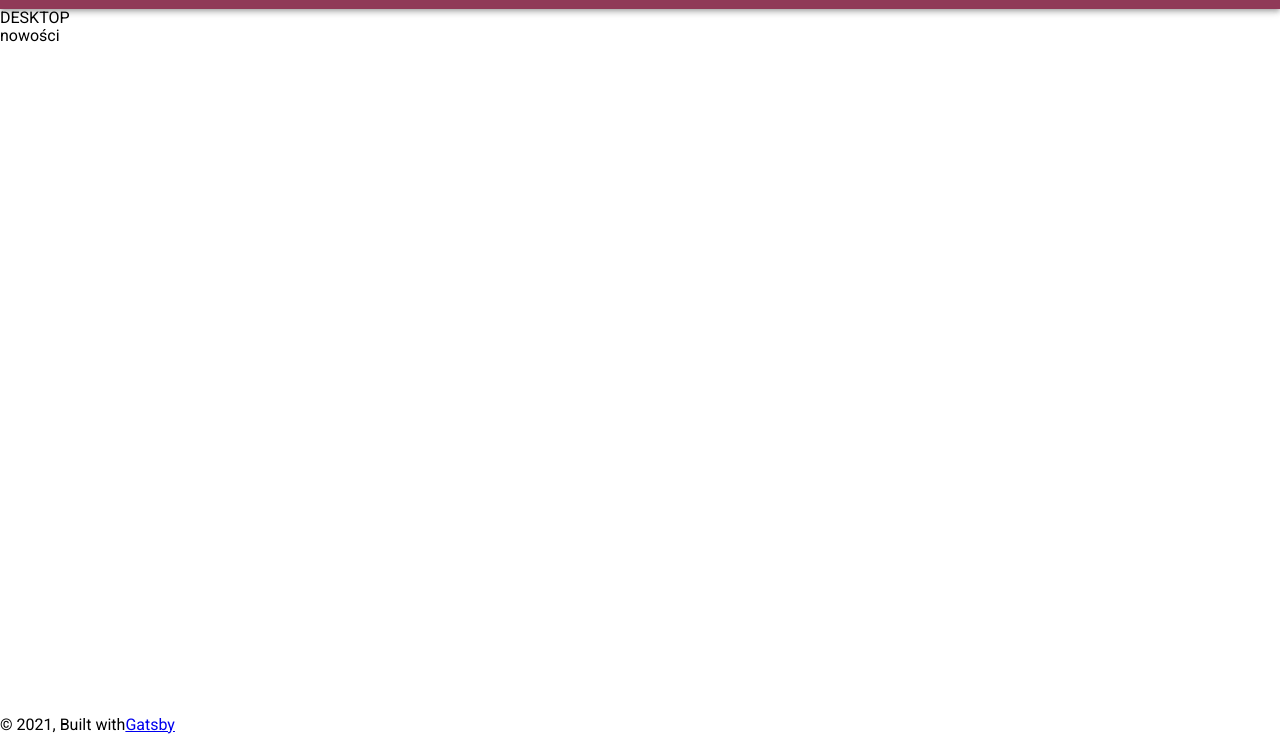
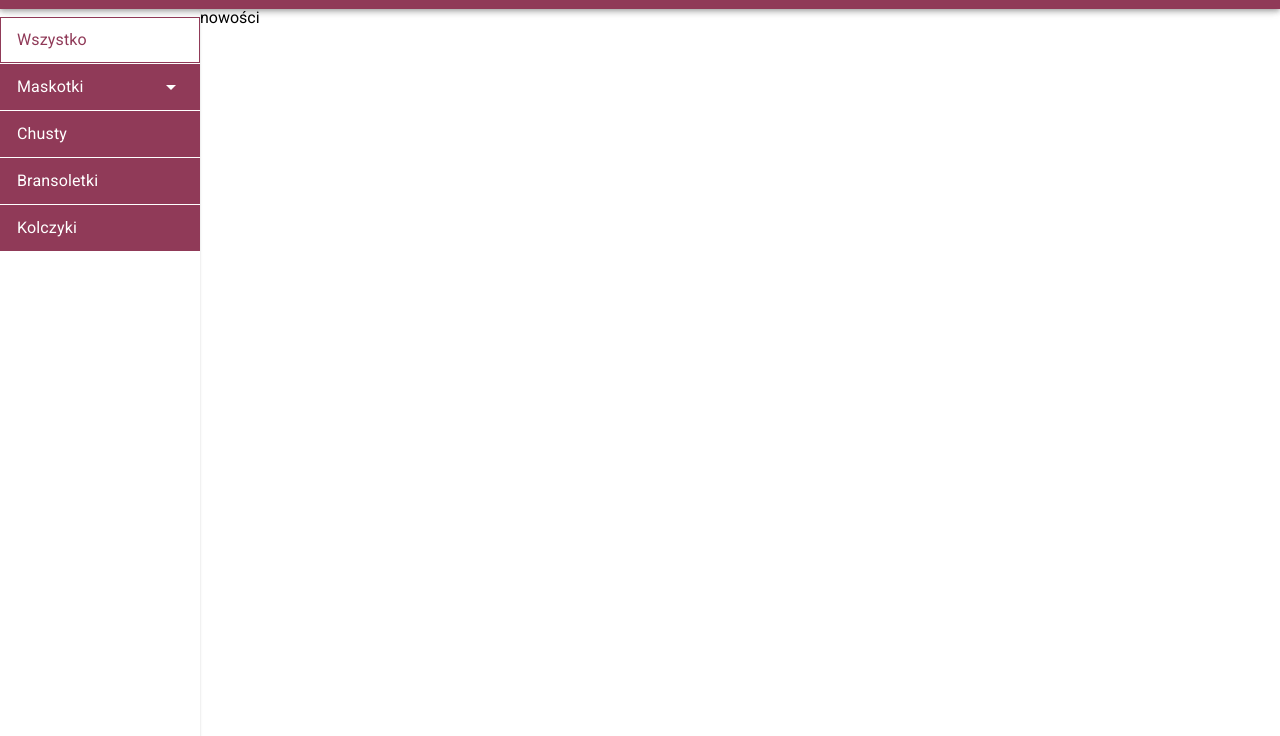
Before and after one commit to KrzysztofZiemski/paulahandmade, a Gatsby site: page / in a window 1280 px wide. Shown: the part 66-802 px from the top of the page. Built offline with nearby package versions, Linux system fonts and the light colour scheme; Gatsby itself is replaced by a stand-in of ours.

Commit message:
left menu desktop

```diff
--- /dev/null
+++ b/src/components/Footer/Footer.tsx
@@ -0,0 +1,19 @@
+import React from "react"
+import { makeStyles, Theme } from "@material-ui/core"
+
+const useStyles = makeStyles((theme: Theme) => ({
+  root: {
+    height: 60,
+    backgroundColor: theme.palette.primary.main,
+  },
+}))
+
+interface FooterProps {}
+
+const Footer = ({}: FooterProps) => {
+  const classes = useStyles()
+
+  return <footer className={classes.root}>test</footer>
+}
+
+export default Footer
--- a/src/components/LeftNavigation/CustomDivider.tsx
+++ b/src/components/LeftNavigation/CustomDivider.tsx
@@ -4,6 +4,9 @@ import React from "react"
 const useStyles = makeStyles(theme => ({
   root: {
     backgroundColor: theme.palette.primary.main,
+    [theme.breakpoints.up("md")]: {
+      backgroundColor: theme.palette.common.white,
+    },
   },
 }))
 
--- a/src/components/LeftNavigation/LeftNavigation.tsx
+++ b/src/components/LeftNavigation/LeftNavigation.tsx
@@ -8,6 +8,9 @@ import {
   Box,
   IconButton,
   Drawer,
+  Menu,
+  MenuItem,
+  Paper,
 } from "@material-ui/core"
 import React from "react"
 import NavigationItem from "./NavigationItem"
@@ -16,7 +19,6 @@ import CloseIcon from "@material-ui/icons/Close"
 
 const useStyles = makeStyles(theme => ({
   container: {
-    // height: "90vh",
     paddingTop: theme.spacing(1),
   },
   titleContainer: {
@@ -31,9 +33,21 @@ const useStyles = makeStyles(theme => ({
   icon: {
     color: theme.palette.common.black,
   },
-  paper: {
+  paperMobile: {
     height: "calc(100% - 158px)",
     top: "158px",
+  },
+  desktopMenuPaper: {
+    height: "100%",
+    width: 200,
+    paddingTop: theme.spacing(1),
+  },
+  desktopMenuList: {
+    [theme.breakpoints.up("md")]: {
+      position: "sticky",
+      top: 0,
+      paddingTop: 0,
+    },
   },
 }))
 
@@ -51,7 +65,7 @@ const LeftNavigation = ({
       <Hidden mdUp implementation="css">
         <Drawer
           BackdropProps={{ invisible: true }}
-          classes={{ paper: classes.paper }}
+          classes={{ paper: classes.paperMobile }}
           anchor={"bottom"}
           open={open}
           onClose={onClose}
@@ -74,19 +88,16 @@ const LeftNavigation = ({
           </Box>
         </Drawer>
       </Hidden>
-      <Hidden mdDown implementation="css">
-        DESKTOP
+      <Hidden smDown implementation="css">
+        <Paper className={classes.desktopMenuPaper}>
+          <MenuList className={classes.desktopMenuList}>
+            {navigationList.map(el => (
+              <NavigationItem key={el.label} item={el} onClose={onClose} />
+            ))}
+          </MenuList>
+        </Paper>
       </Hidden>
     </>
-    // <Divider />
-    // <SwipeableDrawer
-    //   anchor={"bottom"}
-    //   open={open}
-    //   onClose={() => {}}
-    //   onOpen={() => {}}
-    // >
-    //   <div> sasdasdasdadasdasdsds</div>
-    // </SwipeableDrawer>
   )
 }
 
--- a/src/components/LeftNavigation/NavigationItem.tsx
+++ b/src/components/LeftNavigation/NavigationItem.tsx
@@ -12,37 +12,63 @@ import {
 import ArrowDropDownIcon from "@material-ui/icons/ArrowDropDown"
 import ArrowRightIcon from "@material-ui/icons/ArrowRight"
 import { navigate } from "gatsby"
-import React, { useState } from "react"
+import React, { useEffect, useState } from "react"
 import { NavigationItemType } from "types/navigationItemType"
 import CustomDivider from "./CustomDivider"
 import useSiteMetadata from "../../hooks/useSiteMetadata"
 import { useLocation } from "@reach/router"
+import { getCategoryParam, subMenuIsOpen } from "./helpers"
 
 const useStyles = makeStyles((theme: Theme) => ({
   item: {
+    "&.MuiListItem-root": {
+      [theme.breakpoints.up("md")]: {
+        backgroundColor: theme.palette.primary.main,
+        color: theme.palette.common.white,
+        border: `1px solid ${theme.palette.primary.main}`,
+      },
+    },
     "&.Mui-selected.MuiListItem-root": {
       color: theme.palette.primary.main,
       backgroundColor: "inherit",
+      [theme.breakpoints.up("md")]: {
+        border: `1px solid ${theme.palette.primary.main}`,
+      },
+    },
+  },
+  subMenuItem: {
+    "&.Mui-selected.MuiListItem-root": {
+      color: theme.palette.primary.main,
+      backgroundColor: "inherit",
+      [theme.breakpoints.up("md")]: {
+        "& span": {
+          fontWeight: 700,
+        },
+      },
+    },
+    "&.MuiListItem-root": {
+      paddingLeft: theme.spacing(4),
+      [theme.breakpoints.up("md")]: {
+        color: theme.palette.primary.main,
+        backgroundColor: theme.palette.common.white,
+      },
+    },
+  },
+  title: {
+    fontWeight: 700,
+    [theme.breakpoints.up("md")]: {
+      fontWeight: 400,
+    },
+  },
+  downIcon: {
+    minWidth: "auto",
+    [theme.breakpoints.up("md")]: {
+      "& svg": {
+        color: "white",
+      },
     },
   },
 }))
-
-const getCategoryParam = (params: string) =>
-  new URLSearchParams(params).get("category")
-
-const startStateIsOpen = ({
-  item,
-  param,
-}: {
-  item: NavigationItemType
-  param: string
-}) => {
-  if (!item.hasSubList) return false
-  const index = item.list.findIndex(el => {
-    return el.filter === param
-  })
-  return index !== -1
-}
 
 interface NavigationItemProps {
   item: NavigationItemType
@@ -52,12 +78,24 @@ interface NavigationItemProps {
 const NavigationItem = ({ item, onClose }: NavigationItemProps) => {
   const classes = useStyles()
   const location = useLocation()
+  const [isOpen, setIsOpen] = useState(
+    typeof window !== `undefined`
+      ? subMenuIsOpen({ item, param: window.location.search })
+      : false
+  )
+  const [categoryParams, setCategoryParams] = useState<null | string>(
+    typeof window !== `undefined`
+      ? getCategoryParam(window.location.search)
+      : null
+  )
 
-  const categoryParams = getCategoryParam(location.search) || ""
+  useEffect(() => {
+    const categoryParams = getCategoryParam(location.search)
+    setCategoryParams(categoryParams)
 
-  const [isOpen, setIsOpen] = useState(
-    startStateIsOpen({ item, param: categoryParams })
-  )
+    if (!item.hasSubList || isOpen) return
+    setIsOpen(subMenuIsOpen({ item, param: categoryParams }))
+  }, [location.search])
 
   const { label, hasSubList } = item
 
@@ -77,19 +115,14 @@ const NavigationItem = ({ item, onClose }: NavigationItemProps) => {
     <>
       <MenuItem
         className={classes.item}
-        button
         selected={!hasSubList && categoryParams === item.filter}
         onClick={hasSubList ? handleOpenSubMenu : () => goTo(item.filter)}
       >
         <ListItemText
-          primary={<Typography style={{ fontWeight: 700 }}>{label}</Typography>}
+          primary={<Typography className={classes.title}>{label}</Typography>}
         />
-        <ListItemIcon>
-          {hasSubList ? (
-            <ArrowDropDownIcon color="primary" />
-          ) : (
-            <ArrowRightIcon color="primary" />
-          )}
+        <ListItemIcon className={classes.downIcon}>
+          {hasSubList && <ArrowDropDownIcon color="primary" />}
         </ListItemIcon>
       </MenuItem>
       {hasSubList && (
@@ -97,11 +130,10 @@ const NavigationItem = ({ item, onClose }: NavigationItemProps) => {
           <List component="div" disablePadding>
             {item.list.map(el => (
               <ListItem
-                className={classes.item}
+                className={classes.subMenuItem}
                 key={el.filter}
                 button
                 selected={categoryParams === el.filter}
-                style={{ paddingLeft: "1rem" }}
                 onClick={() => goTo(el.filter)}
               >
                 <ListItemText primary={el.filter} />
@@ -110,23 +142,9 @@ const NavigationItem = ({ item, onClose }: NavigationItemProps) => {
           </List>
         </Collapse>
       )}
-
       <CustomDivider />
     </>
   )
 }
-//https://material-ui.com/components/lists/#nested-list
+
 export default NavigationItem
-
-{
-  /* <Collapse in={open} timeout="auto" unmountOnExit>
-        <List component="div" disablePadding>
-          <ListItem button className={classes.nested}>
-            <ListItemIcon>
-              <StarBorder />
-            </ListItemIcon>
-            <ListItemText primary="Starred" />
-          </ListItem>
-        </List>
-      </Collapse> */
-}
--- /dev/null
+++ b/src/components/LeftNavigation/helpers.ts
@@ -0,0 +1,18 @@
+import { NavigationItemType } from "types/navigationItemType"
+
+export const getCategoryParam = (params: string) =>
+  new URLSearchParams(params).get("category") || ""
+
+export const subMenuIsOpen = ({
+  item,
+  param,
+}: {
+  item: NavigationItemType
+  param: string
+}) => {
+  if (!item.hasSubList) return false
+  const index = item.list.findIndex(el => {
+    return el.filter === param
+  })
+  return index !== -1
+}
--- a/src/components/layout.tsx
+++ b/src/components/layout.tsx
@@ -4,6 +4,7 @@ import * as React from "react"
 import { useState } from "react"
 import "../styles/normalize.css"
 import CustomTextField from "./fields/CustomTextField"
+import Footer from "./Footer/Footer"
 import Header from "./Header/Header"
 import LeftNavigation from "./LeftNavigation/LeftNavigation"
 import Providers from "./Providers"
@@ -14,9 +15,12 @@ const useStyles = makeStyles(theme => ({
     display: "flex",
     flexDirection: "column",
   },
-  grow: {
+  mainWithNav: {
+    display: "flex",
     flexGrow: 1,
+    minHeight: "200vh",
   },
+  main: {},
 }))
 
 const Layout = ({ children }: { children: React.ReactNode }) => {
@@ -29,19 +33,12 @@ const Layout = ({ children }: { children: React.ReactNode }) => {
     <Providers>
       <div className={classes.root}>
         <Header onClick={handleToggleMenu} />
-        <div className={classes.grow}>
+        <div className={classes.mainWithNav}>
           <LeftNavigation open={menuIsOpen} onClose={closeMenu} />
-          <main>{children}</main>
+          <main className={classes.main}>{children}</main>
         </div>
 
-        <footer
-          style={{
-            marginTop: `2rem`,
-          }}
-        >
-          © {new Date().getFullYear()}, Built with
-          <a href="https://www.gatsbyjs.com">Gatsby</a>
-        </footer>
+        <Footer />
       </div>
     </Providers>
   )
```
